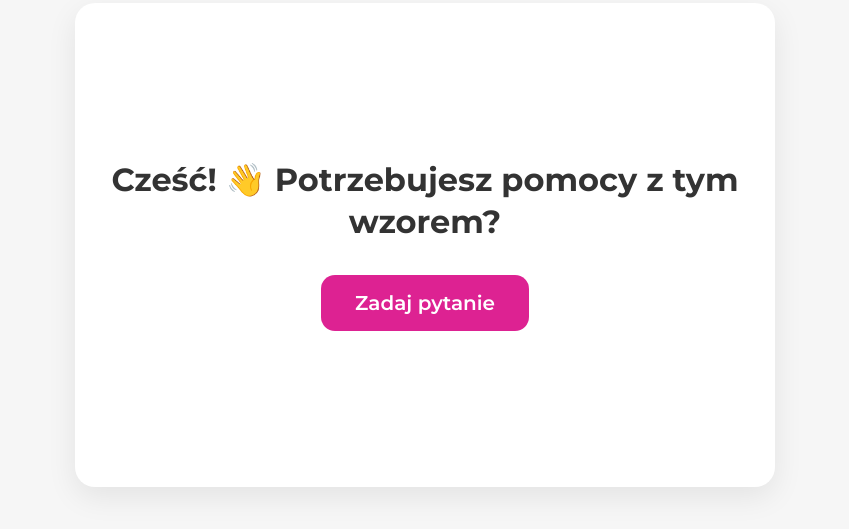
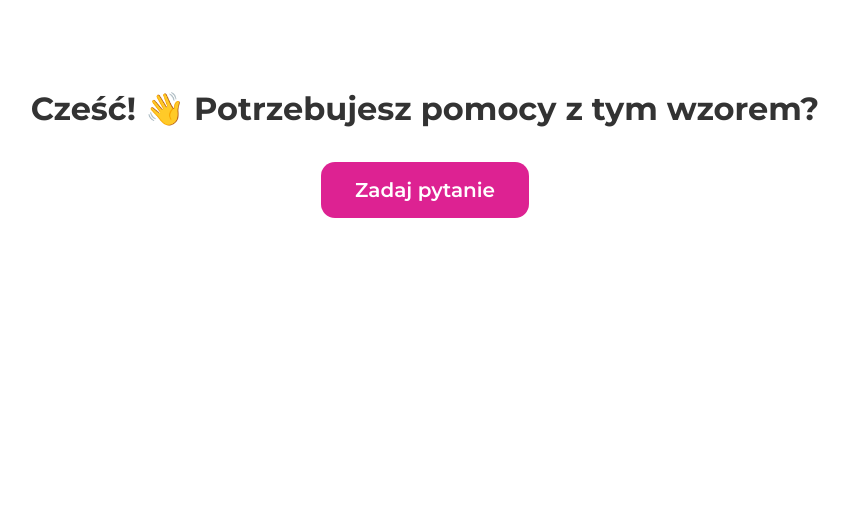
Before and after one commit to kajapolachowska-code/crochet-course-chatbot, a website: page index.html in a window 1280 px wide. Shown: the part 77-606 px from the top of the page, without its empty margins (215-1064 px from the left). Drawn offline with Linux system fonts and the light colour scheme.

Commit message:
Update chatbot layout

```diff
--- a/style.css
+++ b/style.css
@@ -7,18 +7,19 @@
 *{box-sizing:border-box}
 body{
 font-family:"Montserrat",sans-serif;
-background:var(--bg);
+background:#fff;
 margin:0;
-padding:40px;
+padding:0;
 color:#333;
 }
 .chat-container{
-max-width:700px;
-margin:40px auto;
+width:100%;
+max-width:none;
+margin:0;
 background:#fff;
-border-radius:20px;
-padding:32px;
-box-shadow:0 10px 30px rgba(0,0,0,.08);
+border-radius:0;
+padding:20px;
+box-shadow:none;
 }
 .welcome-screen{
 display:flex;
```
